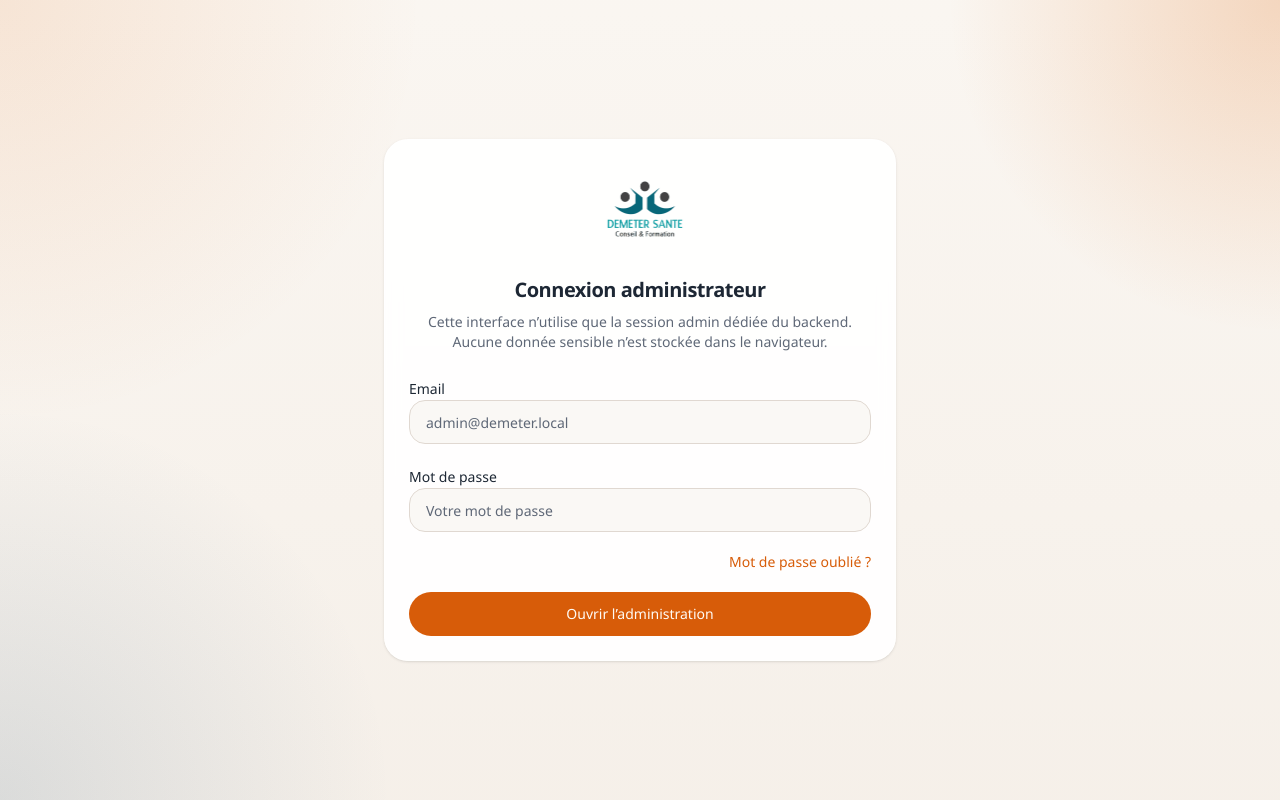
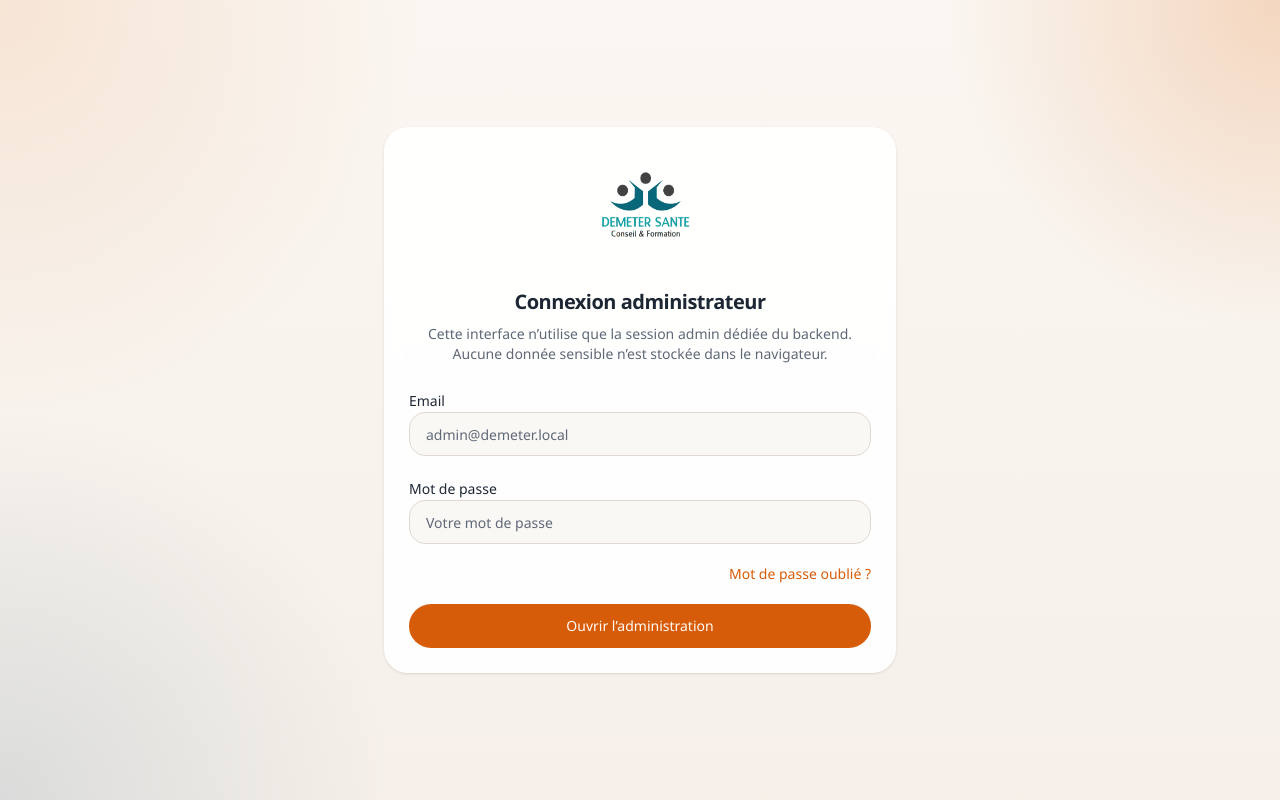
Before and after one commit to imperialsun/backend_admin, a React (Vite) app: page /login in a window 1280 px wide. Built offline with nearby package versions, Linux system fonts and the light colour scheme; no server answers.

Commit message:
feat: update admin branding assets

```diff
--- a/index.html
+++ b/index.html
@@ -4,6 +4,7 @@
     <meta charset="UTF-8" />
     <meta name="viewport" content="width=device-width, initial-scale=1.0" />
     <meta name="theme-color" content="#c45b09" />
+    <link rel="icon" type="image/png" href="/favicon.png" />
     <title>Demeter Admin Panel</title>
   </head>
   <body>
--- a/src/components/layout/Sidebar.tsx
+++ b/src/components/layout/Sidebar.tsx
@@ -17,10 +17,10 @@ export function Sidebar() {
 
   return (
     <aside className="border-b border-border/70 bg-card/75 p-4 backdrop-blur md:min-h-screen md:w-72 md:border-b-0 md:border-r">
-      <div className="mb-6 space-y-3">
+      <div className="mb-6 space-y-4">
         <img
           alt="Logo Demeter Santé"
-          className="h-12 w-auto max-w-[180px] object-contain"
+          className="h-16 w-auto max-w-[220px] object-contain"
           src="/logo.png"
         />
         <div>
--- a/src/routes/LoginPage.tsx
+++ b/src/routes/LoginPage.tsx
@@ -46,10 +46,10 @@ export default function LoginPage() {
       <div className="absolute inset-0 bg-[radial-gradient(circle_at_top_right,rgba(222,102,12,0.22),transparent_22%),radial-gradient(circle_at_bottom_left,rgba(24,72,112,0.12),transparent_26%)]" />
       <Card className="relative z-10 w-full max-w-lg border-white/40 bg-white/92">
         <CardHeader className="text-center">
-          <div className="mb-2 flex justify-center">
+          <div className="mb-4 flex justify-center">
             <img
               alt="Logo Demeter Santé"
-              className="h-20 w-auto max-w-[240px] object-contain sm:h-24"
+              className="h-24 w-auto max-w-[280px] object-contain sm:h-28"
               src="/logo.png"
             />
           </div>
```
Also changed, not shown: public/favicon.png (added).
